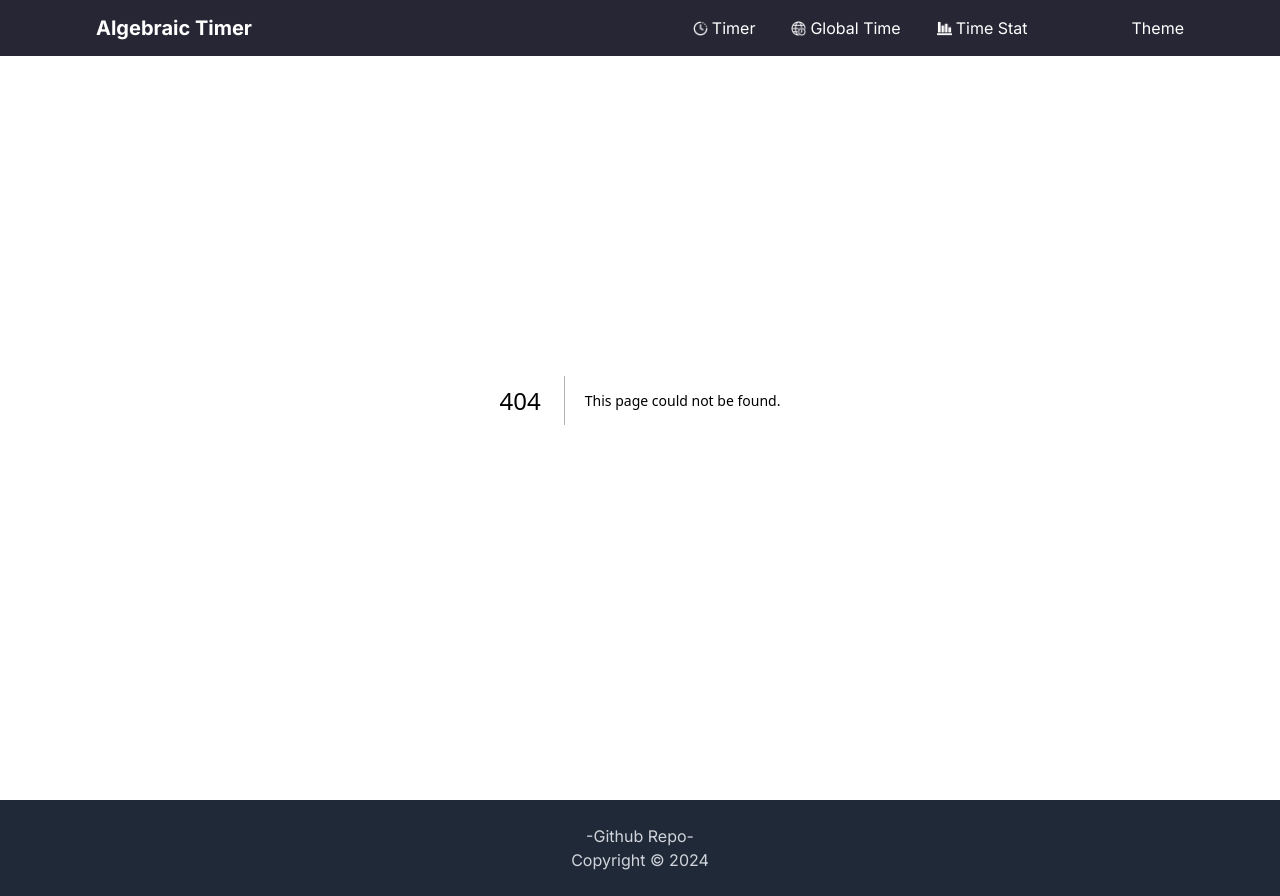
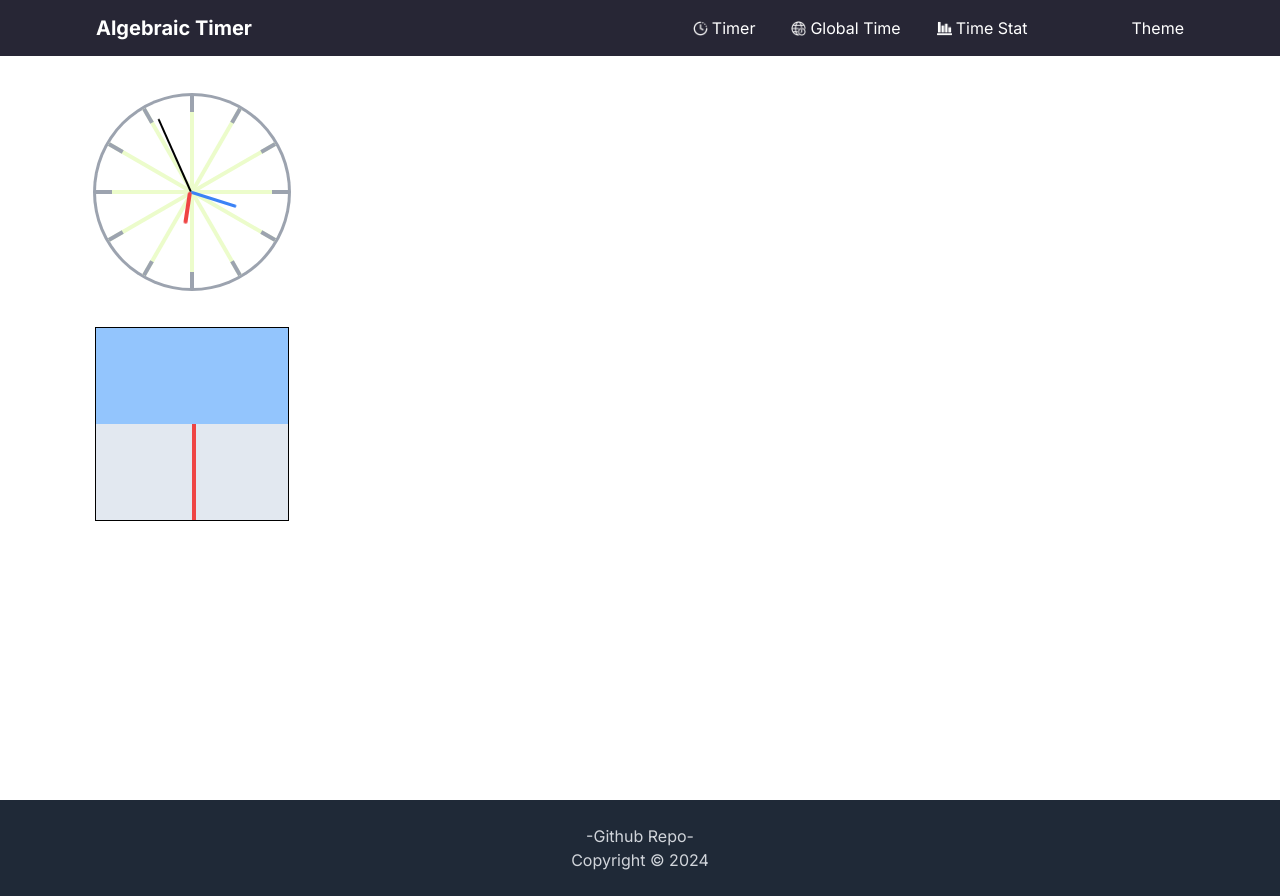
Before and after one commit to HiMAIayas/Algebraic-Timer, a Next.js app: page /globaltime in a window 1280 px wide. Before the commit this address had no page. Built offline with nearby package versions, Linux system fonts and the light colour scheme.

Commit message:
add global time

```diff
--- /dev/null
+++ b/src/app/globaltime/page.tsx
@@ -0,0 +1,10 @@
+import AnalogClock from '@/components/AnalogClock'
+import React from 'react'
+
+export default function test() {
+  return (
+    <div className='py-24 px-10 md:px-24 flex flex-col'>
+        <AnalogClock></AnalogClock>
+    </div>
+  )
+}
--- a/src/app/page.tsx
+++ b/src/app/page.tsx
@@ -21,9 +21,7 @@ export default function Home() {
           <br/><br/>
           This program can handle polynomial, trigonometric, logarithmic, and reciprocal functions.
           <br/><br/>
-          Function keywords: sin, cos, tan, cosec, sec, cot, log, ln, e, sqrt, pi.
-          <br/><br/>
-          Note that if it displays NAN or INF, that's because f(t) or f(n) is beyond floating point number limit.
+          Note that if it displays NAN or INF, that is because f(t) or f(n) is beyond floating point number limit.
         </div>
       </div>
     </div>
--- /dev/null
+++ b/src/components/AnalogClock.tsx
@@ -0,0 +1,71 @@
+"use client"
+import { DateToDeg } from '@/libs/time-function';
+import { motion } from 'framer-motion';
+import React, { useEffect, useState } from 'react'
+
+// const clkLabelRot = Array.from(Array(12).keys()).map((i) => {
+//     return `rotate-[${180 + 30 * i}deg]`;
+// })
+const clkLabelRot = ["rotate-[180deg]","rotate-[210deg]","rotate-[240deg]","rotate-[270deg]","rotate-[300deg]","rotate-[330deg]"
+                    ,"rotate-[0deg]","rotate-[30deg]","rotate-[60deg]","rotate-[90deg]","rotate-[120deg]","rotate-[150deg]"]
+
+
+export default function AnalogClock() {
+
+    const [date, setDate] = useState(new Date());
+
+    useEffect(() => {
+        const interval = setInterval(() => {
+            setDate(new Date());
+            //Debug
+            console.log("Sec:"+date.getSeconds()+" => "+DateToDeg(date,"second"))
+            console.log("Min:"+date.getMinutes()+" => "+DateToDeg(date,"minute"))
+            console.log("Hr:"+date.getHours()+" => "+DateToDeg(date,"hour"))
+            console.log('\n');
+
+
+        }, 1000)
+
+        return () => clearInterval(interval);
+    })
+
+    return (
+        <div>
+            <div className="relative rounded-full size-48 ring-[3px] ring-gray-400"
+
+
+            >
+                {clkLabelRot.map((deg) => (
+                    <div className={`origin-top w-1 h-24 absolute top-[96px] left-[94px] pt-[80px] ${deg} bg-lime-100`}
+                    key={deg}
+                    >
+                        <div className='bg-gray-400 w-1 h-full'></div>
+                    </div>
+                ))}
+
+
+
+
+
+                <motion.div className='origin-top w-[2px] h-20 absolute top-24 left-[94px] bg-black rounded-full'
+                    animate={{ rotate: `${180+DateToDeg(date, "second")}deg` }}>
+                </motion.div>
+                <motion.div className='origin-top w-[3px] h-12 absolute top-24 left-[93px] bg-blue-500 rounded-full'
+                    initial={{ rotate: "180deg" }}
+                    animate={{ rotate: `${180+DateToDeg(date, "minute")}deg` }}>
+                </motion.div>
+                <motion.div className='origin-top w-1 h-8 absolute top-24 left-[92px] bg-red-500 rounded-full'
+                    initial={{ rotate: "180deg" }}
+                    animate={{ rotate: `${180+DateToDeg(date, "hour")}deg` }}>
+                </motion.div>
+
+
+            </div>
+
+            <div className='relative bg-slate-200 size-[192px] mt-10 ring-1 ring-black border-black'>
+                <div className='bg-blue-300 h-[96px]'></div>
+                <div className='absolute top-[96px] left-[96px] w-[4px] h-[96px] bg-red-500 z-50'></div>
+            </div>
+        </div>
+    )
+}
--- a/src/components/Timer.tsx
+++ b/src/components/Timer.tsx
@@ -164,7 +164,21 @@ export default function Timer() {
             <form onSubmit={checkAvalability}>
                 {/* Function input */}
                 <div className='sm:px-12 md:px-24 lg:px-48'>
-                    <label htmlFor="equation" className="text-sm font-medium leading-6 text-gray-900">Enter Equation</label>
+                    <div className='flex items-center gap-2'>
+                        <label htmlFor="equation" className="text-sm font-medium leading-6 text-gray-900">Enter Equation</label>
+                        <div className='relative group'>
+                            <img src="./images/question.png" className='size-[20px]'></img>
+                            <div className='absolute top-0 -right-48 w-48 px-2 z-40'>
+                            <div className='p-3 rounded-lg bg-[#eceee1] hidden group-hover:block text-sm'>
+                                Function f(t) determines display of time.
+                                Keywords: sin, cos, tan, cosec, sec, cot, log, e, sqrt, pi, abs.
+                            </div>
+                            </div>
+                        </div>
+
+
+                    </div>
+
                     <div className="relative mt-2 rounded-md shadow-sm flex">
                         <div className="pointer-events-none absolute inset-y-0 left-0 flex items-center pl-3">
                             <span className="text-gray-500 sm:text-sm italic">	&fnof;(t) = </span>
@@ -178,9 +192,7 @@ export default function Timer() {
                 </div>
 
                 {/* Timer */}
-                <div className='flex text-5xl sm:text-7xl w-full justify-center items-center pt-28 pb-16 font-digital-mono'
-
-                >
+                <div className='flex text-5xl sm:text-7xl w-full justify-center items-center pt-28 pb-16 font-digital-mono'>
 
 
 
@@ -218,30 +230,37 @@ export default function Timer() {
                             <div className='flex'>
 
                                 <div className='flex flex-col items-center'>
-                                    <input className='placeholder:text-black bg-transparent p-1 w-[55px] sm:w-[75px] border-transparent border-[1px] hover:border-black rounded-md'
+                                    <input className={`placeholder:text-black bg-transparent p-1 w-[55px] sm:w-[75px] border-transparent border-[1px] ${phase==="default"? "hover:border-black rounded-md":""}`}
                                         type='number' max={23} min={0}
                                         onChange={(event) => handleOnChange(event.target.value, "hour")}
-                                        value={displayTime(timer.hour, 2)}></input>
+                                        value={displayTime(timer.hour, 2)}
+                                        disabled={phase==="default"? false:true}
+                                    ></input>
+
                                     <span className='text-lg'>hr</span>
                                 </div>
 
                                 <span>:</span>
 
                                 <div className='flex flex-col items-center'>
-                                    <input className='placeholder:text-black bg-transparent p-1 w-[55px] sm:w-[75px] border-transparent border-[1px] hover:border-black rounded-md'
+                                    <input className={`placeholder:text-black bg-transparent p-1 w-[55px] sm:w-[75px] border-transparent border-[1px] ${phase==="default"? "hover:border-black rounded-md":""}`}
                                         type='number' max={59} min={0}
                                         onChange={(event) => handleOnChange(event.target.value, "min")}
-                                        value={displayTime(timer.min, 2)}></input>
+                                        value={displayTime(timer.min, 2)}
+                                        disabled={phase==="default"? false:true}
+                                    ></input>
                                     <span className='text-lg'>min</span>
                                 </div>
 
                                 <span>:</span>
 
                                 <div className='flex flex-col items-center'>
-                                    <input className='placeholder:text-black bg-transparent p-1 w-[55px] sm:w-[75px] border-transparent border-[1px] hover:border-black rounded-md'
+                                    <input className={`placeholder:text-black bg-transparent p-1 w-[55px] sm:w-[75px] border-transparent border-[1px] ${phase==="default"? "hover:border-black rounded-md":""}`}
                                         type='number' max={59} min={0}
                                         onChange={(event) => handleOnChange(event.target.value, "sec")}
-                                        value={displayTime(timer.sec, 2)}></input>
+                                        value={displayTime(timer.sec, 2)}
+                                        disabled={phase==="default"? false:true}
+                                    ></input>
                                     <span className='text-lg'>sec</span>
                                 </div>
 
--- a/src/libs/time-function.ts
+++ b/src/libs/time-function.ts
@@ -1,3 +1,4 @@
+import { BigNumber } from 'mathjs';
 import React from 'react'
 
 type DisplayTimerType = {
@@ -8,6 +9,7 @@ type DisplayTimerType = {
     day:number
 }
 
+//Timer
 
 export function displayTime(num:number, digit:number, isMillisec=false){
     let numstr = num.toString();
@@ -66,3 +68,29 @@ export function secToDisplay(time:number){
         year:year
     });
 }
+
+
+
+//Global Time
+export function DateToDeg(date:Date, mode:string){
+    let deg:number
+
+    switch (mode) {
+        case "second":
+            deg = date.getSeconds()*6;
+            break;
+
+        case "minute":
+            deg = date.getMinutes()*6 + date.getSeconds()*0.1;  //TODO: optimise
+            break;
+
+        case "hour":
+            deg = date.getHours()*30 + date.getMinutes()*0.5;
+            break;
+
+        default:
+            throw new Error("DateToDeg error, mode is not second/minute/hour")
+            break;
+    }
+    return deg;
+}
```
Also changed, not shown: public/images/question.png (added).
